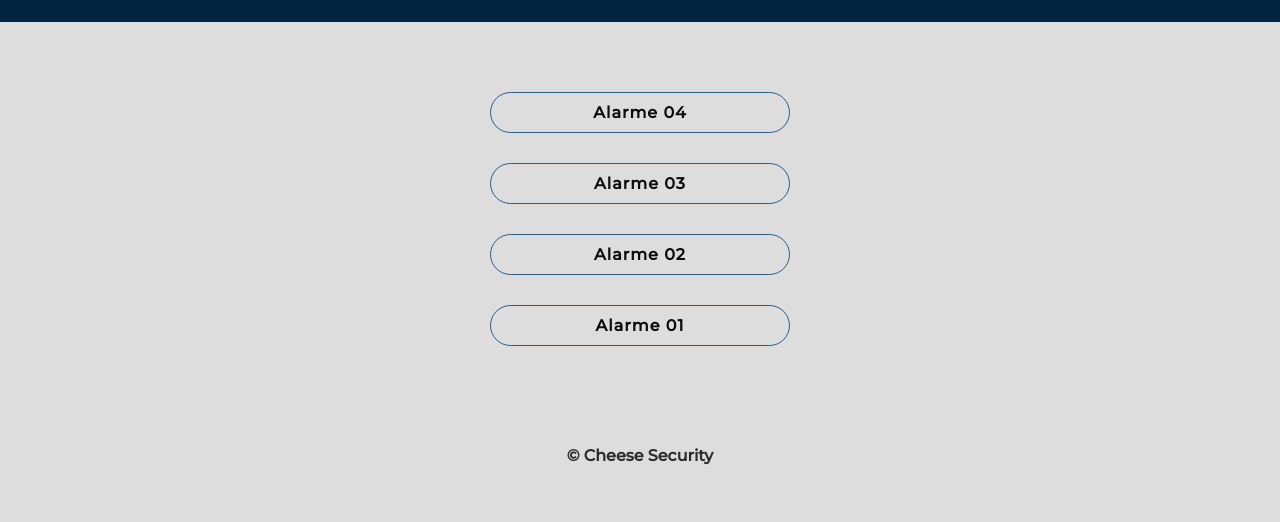
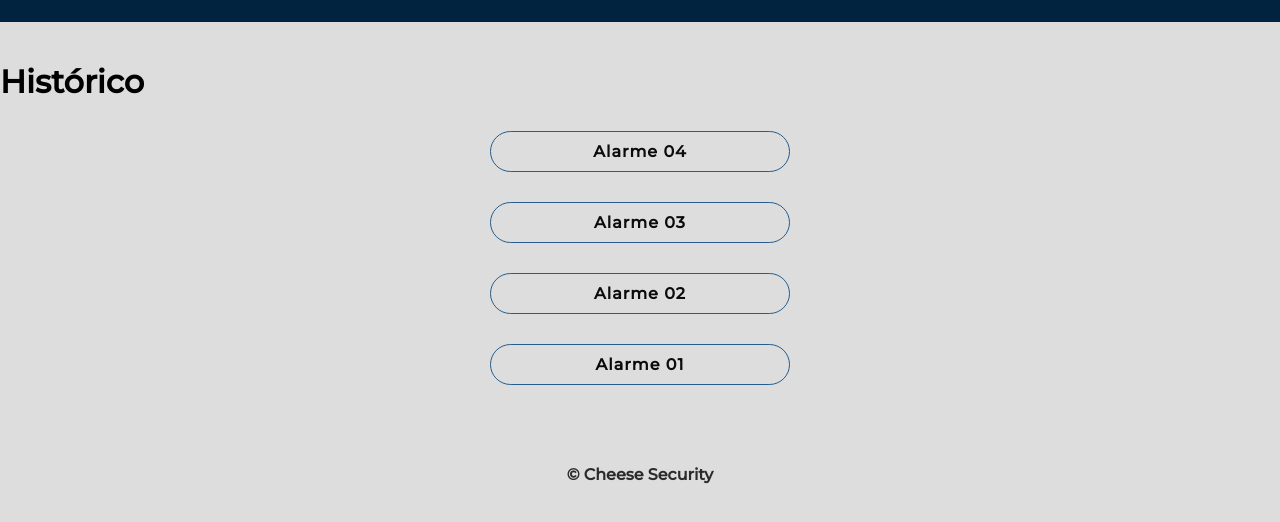
Before and after one commit to RyannBenjamim/Cheese, a plain HTML site: page index4.html in a window 1280 px wide. Shown: the part 58-580 px from the top of the page. Drawn offline with Linux system fonts and the light colour scheme; a web font is replaced by a local one.

Commit message:
Update index4.html

```diff
--- a/index4.html
+++ b/index4.html
@@ -8,18 +8,19 @@
     <link rel="stylesheet" href="style3.css">
 </head>
 <body>
-    <header>
+    <header style="margin-bottom: 40px;">
         <i class="fas fa-cheese logo"></i>
         <p class="title">Cheese</p>
     </header>
     <main>
+        <h1>Histórico</h1>
         <div class="alarmes" id="alarme04">Alarme 04</div>
         <div class="alarmes" id="alarme03">Alarme 03</div>
         <div class="alarmes" id="alarme02">Alarme 02</div>
         <div class="alarmes" id="alarme01">Alarme 01</div>
     </main>
     <script src="main.js"></script>
-    <footer style="top: 100px; padding-bottom: 40px;">
+    <footer style="top: 80px; padding-bottom: 40px;">
         <p>© Cheese Security</p>
     </footer>
     <script src="main.js"></script>
```
